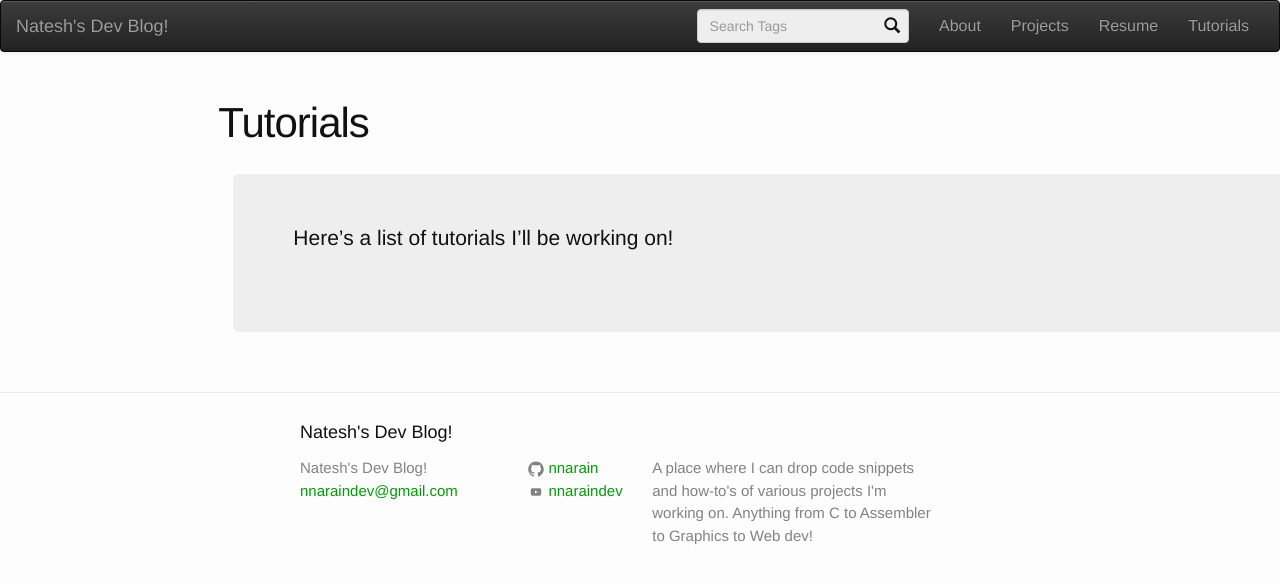
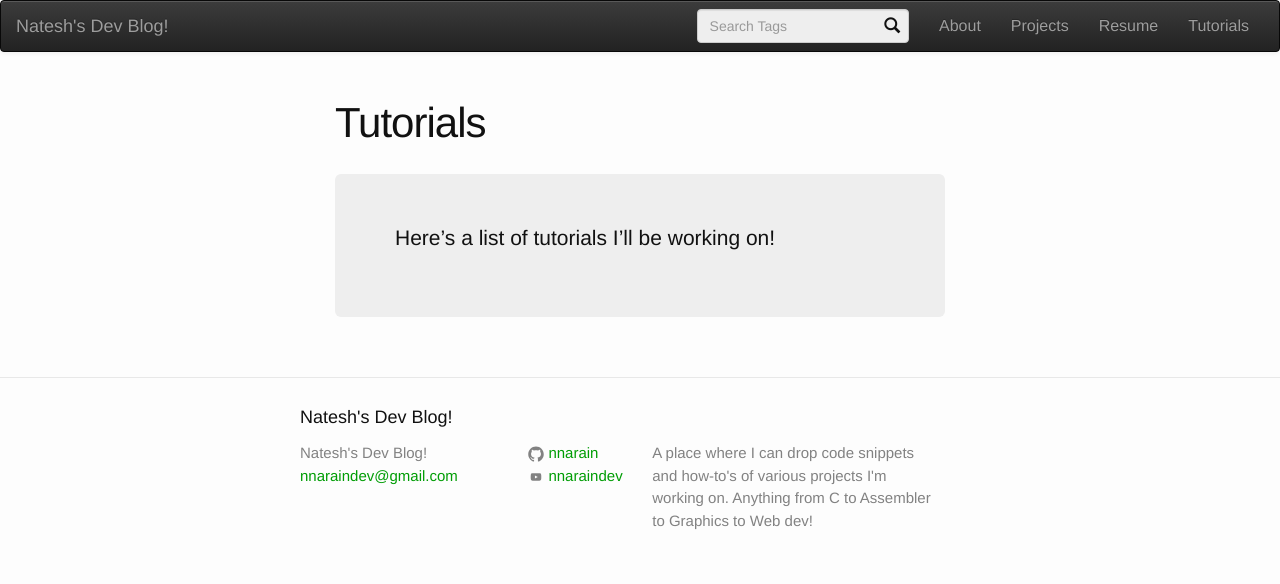
Before and after one commit to nnarain/nnarain.github.io, a Jekyll site: the page built from tutorials.md, in a window 1280 px wide. Shown: the top 584 px of the page. Built offline with Jekyll 4.4.1, drawn with Linux system fonts in a browser that asks for light colours.

Commit message:
update page layout

```diff
--- a/_layouts/page.html
+++ b/_layouts/page.html
@@ -2,7 +2,24 @@
 layout: default
 ---
 
+<div class="container-fluid">
+    <div class="row">
+        <div class="col-xs-1 col-md-3"></div>
+        <div class="col-xs-10 col-md-6">
+            <header class="post-header">
+                <h1 class="post-title">{{page.title}}</h1>
+            </header>
 
+            <div class="jumbotron">
+                {{content}}
+            </div>
+        </div>
+        <div class="col-xs-1 col-md-3"></div>
+    </div>
+</div>
+
+<!--
+<div class="container-fluid">
 <div class="row">
 
     <div class="col-md-2"></div>
@@ -28,6 +45,8 @@ layout: default
     <div class="col-md-2"></div>
 
 </div>
+</div>
+-->
 
 <script type="text/javascript">
 
```
